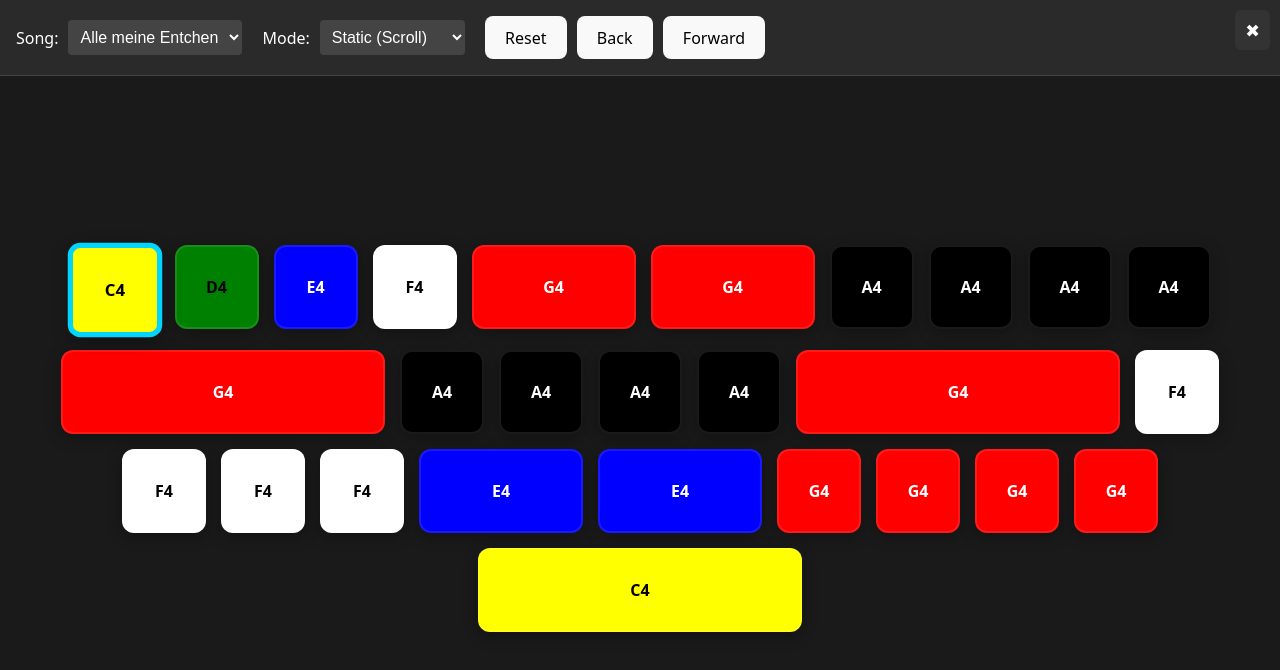
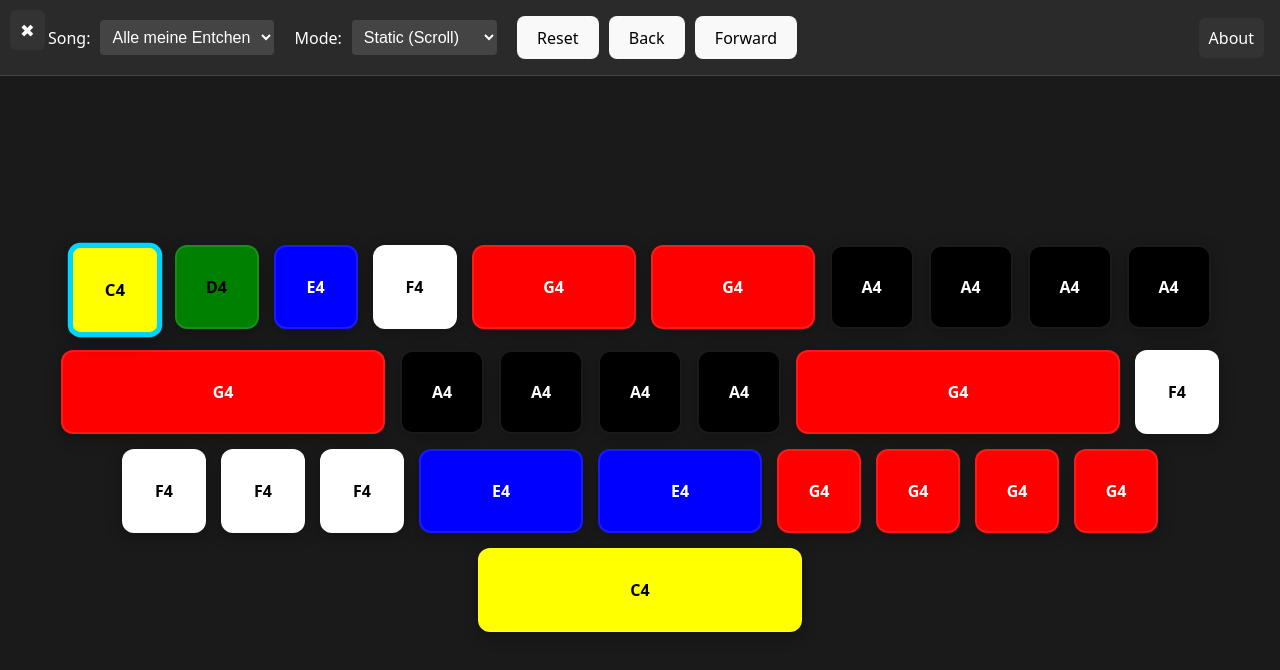
Before and after one commit to kopp/make-that-pipe-sound, a React (Vite) app: page / in a window 1280 px wide. Shown: the top 670 px of the page. Built offline with nearby package versions, Linux system fonts and the light colour scheme.

Commit message:
link between app and readme

```diff
--- a/src/App.tsx
+++ b/src/App.tsx
@@ -150,6 +150,17 @@ export default function App() {
               Forward
             </button>
           </div>
+
+          <div style={styles.rightGroup}>
+            <a
+              href="https://github.com/kopp/make-that-pipe-sound"
+              target="_blank"
+              rel="noopener noreferrer"
+              style={styles.link}
+            >
+              About
+            </a>
+          </div>
         </header>
       )}
 
@@ -250,6 +261,7 @@ const styles: Record<string, React.CSSProperties> = {
   },
   header: {
     padding: "1rem",
+    paddingLeft: "3rem",
     display: "flex",
     gap: "20px",
     background: "#2a2a2a",
@@ -268,6 +280,20 @@ const styles: Record<string, React.CSSProperties> = {
     background: "#444",
     color: "white",
     fontSize: "1rem",
+  },
+  link: {
+    color: "white",
+    textDecoration: "none",
+    padding: "8px 10px",
+    borderRadius: "6px",
+    background: "#333",
+    display: "inline-block",
+  },
+  rightGroup: {
+    marginLeft: "auto",
+    display: "flex",
+    alignItems: "center",
+    gap: "10px",
   },
   main: {
     flex: 1,
@@ -316,7 +342,7 @@ const styles: Record<string, React.CSSProperties> = {
   burgerButton: {
     position: "absolute",
     top: "10px",
-    right: "10px",
+    left: "10px",
     zIndex: 20,
     padding: "8px 10px",
     borderRadius: "6px",
```
Also changed, not shown: 1 other file (tests, documents, lock files or other folders).
